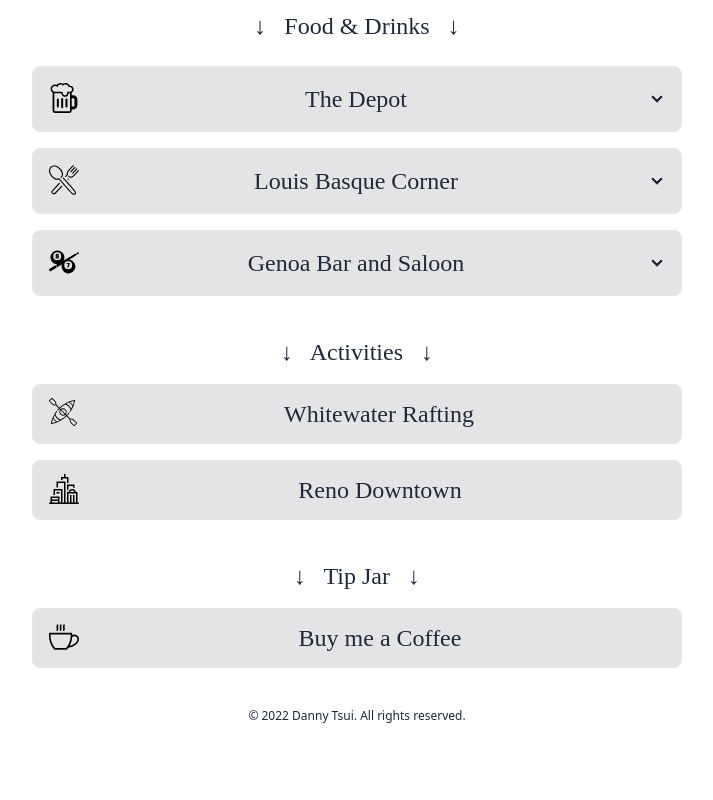
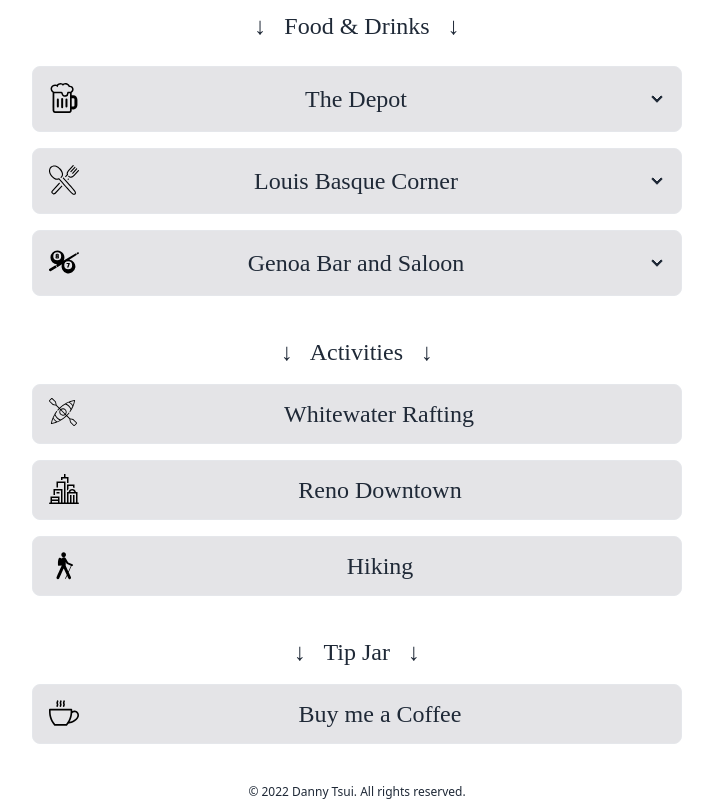
Before and after one commit to dannytszho/reno-guide, a Next.js app in the folder apps/web/: page / in a window 1280 px wide. Shown: the part 401-1201 px from the top of the page, without its empty margins (283-996 px from the left). Before the commit the page ends 1125 px from the top, so only its background shows below. Built offline with nearby package versions, Linux system fonts and the light colour scheme.

Commit message:
Add hikingtrails component & scale buttons on hover

```diff
--- /dev/null
+++ b/apps/web/src/pages/hikingtrails.tsx
@@ -0,0 +1,4 @@
+const hikingtrails = () => {
+  return <h2>hiking trails</h2>
+}
+export default hikingtrails
--- a/apps/web/src/pages/index.tsx
+++ b/apps/web/src/pages/index.tsx
@@ -15,6 +15,7 @@
 import Depot from '../public/TheDepot.png'
 import Louis from '../public/Louis.png'
 import Genoa from '../public/Genoa.png'
+import HikerIcon from '../public/svg/HikerIcon'
 
 const detailsMap = [
   {
@@ -130,6 +131,16 @@
             </div>
           </a>
         </LongButton>
+        <LongButton>
+          <a href="https://downtownreno.org/" target="_blank" rel="noreferrer">
+            <div className="flex">
+              <div className="pl-4">
+                <HikerIcon />
+              </div>
+              <h2 className="text-2xl mx-auto">Hiking</h2>
+            </div>
+          </a>
+        </LongButton>
       </section>
 
       {/* Tip section */}
--- a/apps/web/src/public/svg/HikerIcon.tsx
+++ b/apps/web/src/public/svg/HikerIcon.tsx
@@ -1,18 +1,15 @@
 const HikerIcon = () => {
   return (
     <svg
-      width="100px"
-      height="100px"
-      viewBox="0 0 100 100"
+      width="30px"
+      height="30px"
+      viewBox="0 0 95 95"
       xmlns="http://www.w3.org/2000/svg"
-      aria-hidden="true"
       role="img"
-      className="iconify iconify--gis"
-      preserveAspectRatio="xMidYMid meet"
     >
       <path
         d="M46.43 7.5c4.055 0 7.337 3.379 7.337 7.434c0 4.054-3.282 7.433-7.337 7.433s-7.434-3.379-7.434-7.433c0-4.055 3.38-7.434 7.434-7.434zm.483 15.543c2.79-.087 4.947 1.649 6.082 3.476l7.723 12.84l13.516 5.696c3.861 1.64 2.027 6.757-2.317 5.599a5.015 5.015 0 0 0-.483-.29l-9.075 20.08s2.896 6.662 6.565 14.193c3.572 7.626-5.117 10.909-8.303 3.861l-3.185-7.144l-4.634 10.137l-1.931-.869l5.406-11.778l-9.075-19.79c-.386.096-.772 0-1.255 0c0 0-10.523 23.941-13.42 30.217c-2.799 6.275-11.101 2.51-8.302-3.67c2.8-6.178 16.123-36.202 16.123-36.202l-9.903.162c-1.5.013-1.859-.226-1.954-1.35c-.153-2.97-.415-9.958.272-13.197c.886-4.175 1.415-8.77 4.344-10.137c2.93-1.367 8.013 2.414 8.013 2.414c.772-2.51 3.186-4.248 5.793-4.248zm5.985 15.06V49.69l8.303 18.15l8.302-18.247l-12.067-5.02c-.58-.29-1.062-.676-1.449-1.255z"
-        fill="currentColor"
+        fill="black"
         fillRule="evenodd"
       ></path>
     </svg>
--- a/packages/ui/Button.tsx
+++ b/packages/ui/Button.tsx
@@ -2,7 +2,7 @@
 
 export const LongButton = ({ children }: { children: React.ReactNode }) => {
   return (
-    <button className="w-[355px] md:w-[650px] h-[60px] border rounded-lg bg-zinc-200 hover:cursor-pointer">
+    <button className="w-[355px] md:w-[650px] h-[60px] border rounded-lg bg-zinc-200 hover:cursor-pointer hover:scale-[102%]">
       <h2>{children}</h2>
     </button>
   )
@@ -10,7 +10,7 @@
 
 export const SquareButton = ({ children }: { children: React.ReactNode }) => {
   return (
-    <button className="w-[45px] h-[45px] border rounded-lg bg-zinc-200 hover:cursor-pointer">
+    <button className="w-[45px] h-[45px] border rounded-lg bg-zinc-200 hover:cursor-pointer hover:scale-[103%]">
       <h2>{children}</h2>
     </button>
   )
@@ -24,7 +24,7 @@
   details: any
 }) => {
   return (
-    <div className="collapse collapse-arrow w-[355px] md:w-[650px] border bg-zinc-200 rounded-lg hover:">
+    <div className="collapse collapse-arrow w-[355px] md:w-[650px] border bg-zinc-200 rounded-lg hover:scale-[102%]">
       <input type="checkbox" />
       <div className="collapse-title text-xl font-medium">
         <h2>{children}</h2>
```
